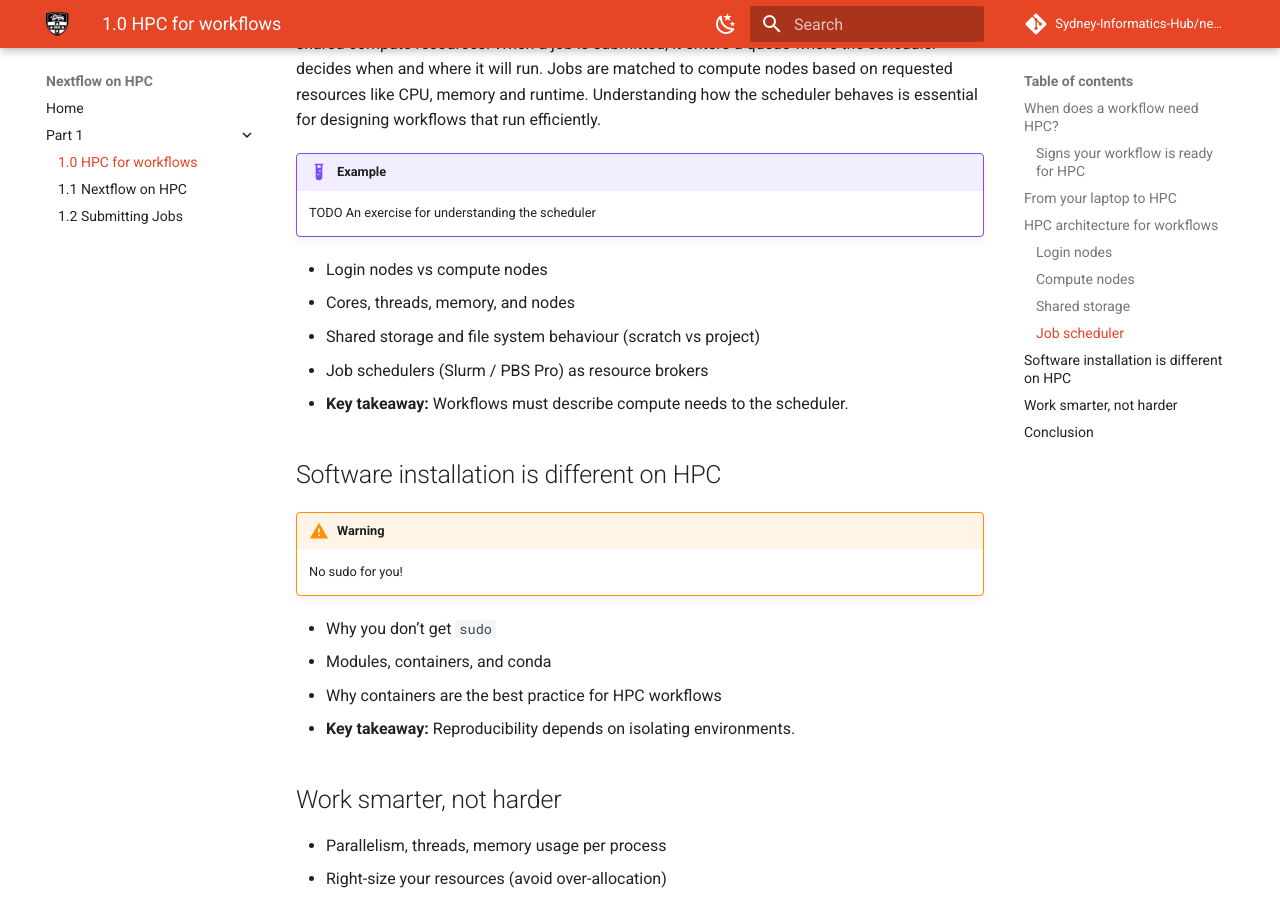
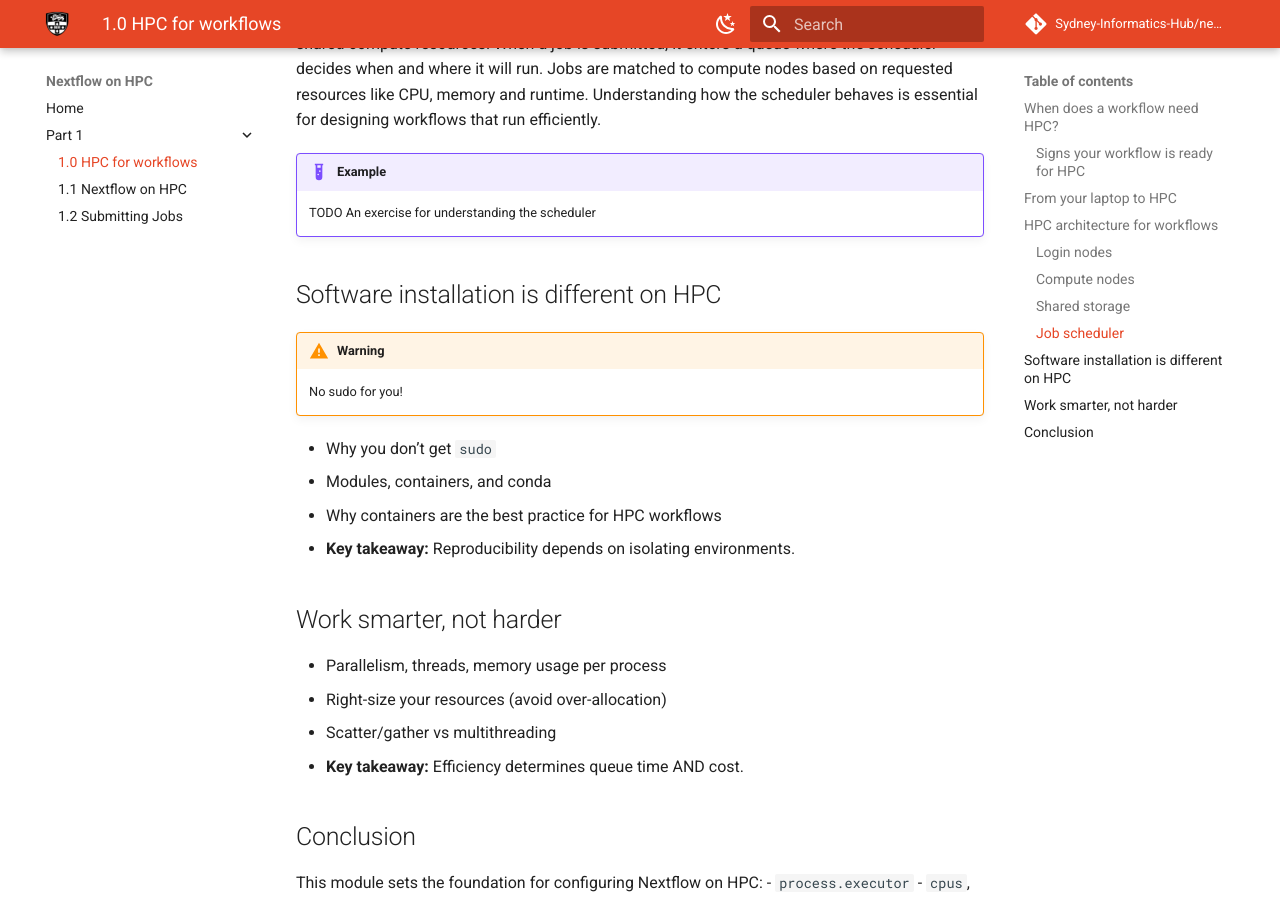
Before and after one commit to Sydney-Informatics-Hub/nextflow-hpc-workshop, an MkDocs documentation site: the page built from docs/part1/00_intro.md, in a window 1280 px wide and 900 px high, scrolled down 4430 px. Built offline with MkDocs 1.6.1 and Material for MkDocs 9.7.7, drawn with Linux system fonts in a browser that asks for light colours; comment, search, counter and statistics services are not loaded.

Commit message:
Clean part 1.1.1

```diff
--- a/docs/part1/00_intro.md
+++ b/docs/part1/00_intro.md
@@ -71,12 +71,6 @@ At the centre of everything is the job scheduler. Rather than allowing users to
 !!! example
     TODO An exercise for understanding the scheduler
 
-- Login nodes vs compute nodes
-- Cores, threads, memory, and nodes
-- Shared storage and file system behaviour (scratch vs project)
-- Job schedulers (Slurm / PBS Pro) as resource brokers
-- **Key takeaway:** Workflows must describe compute needs to the scheduler.
-
 ## Software installation is different on HPC
 
 !!! warning
```
